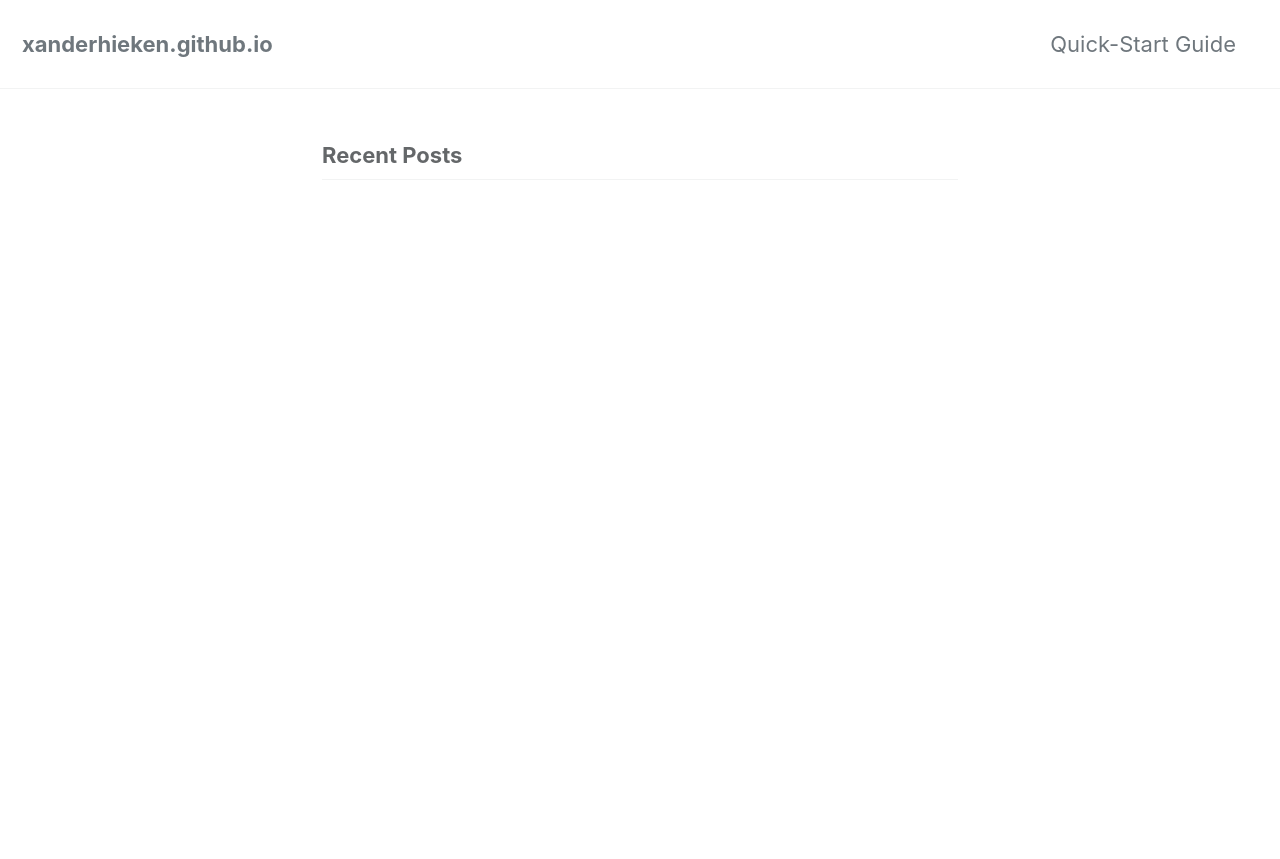
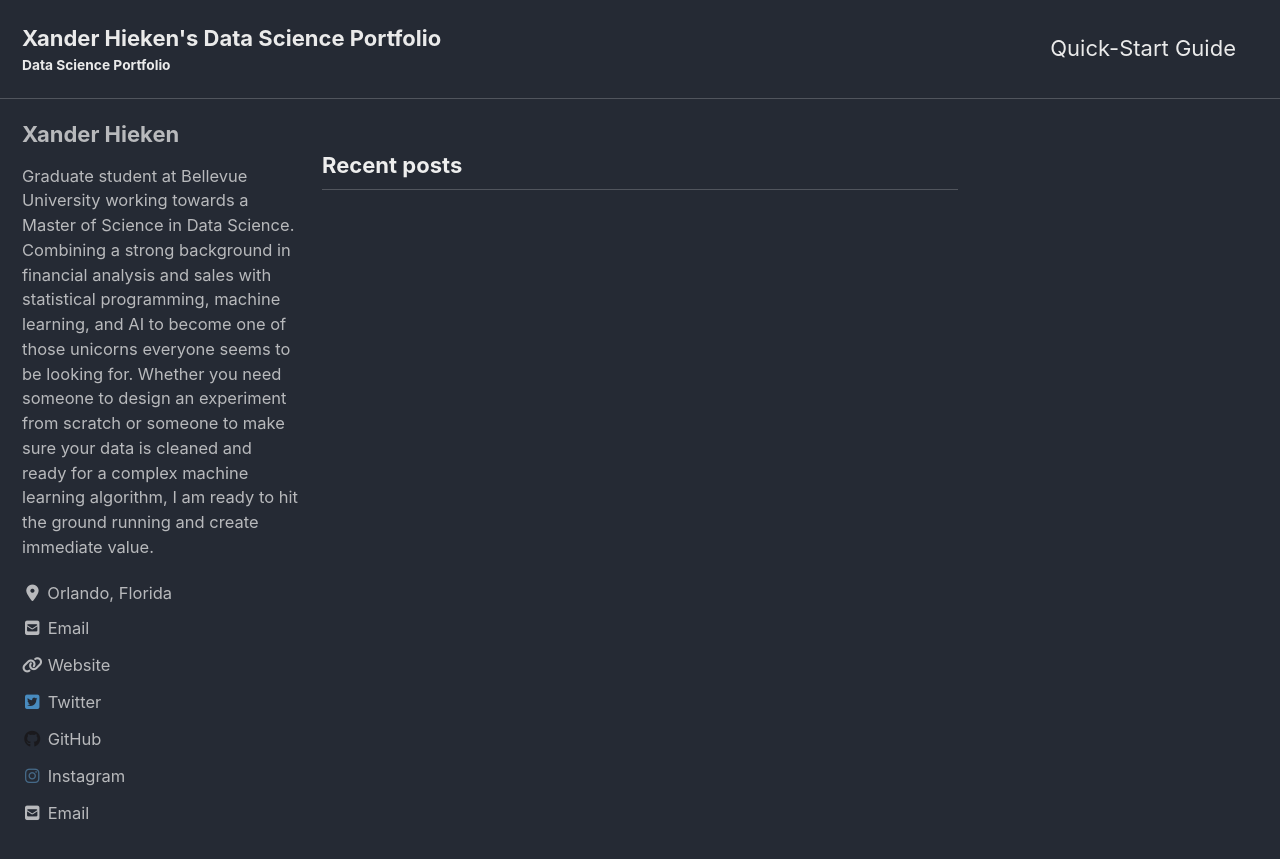
Before and after one commit to xanderhieken/xanderhieken.github.io, a Jekyll site: the page built from index.html, in a window 1280 px wide and 900 px high. Shown: the top 859 px of the window. Built offline with Jekyll 4.4.1, drawn with Linux system fonts in a browser that asks for light colours; cached includes are drawn as plain includes; nearby versions of some CDN libraries; the list of posts is cut into pages by our own code; some of the changed text lies outside the part shown.

Commit message:
Update _config.yml

```diff
--- a/_config.yml
+++ b/_config.yml
@@ -10,7 +10,7 @@
 # Review documentation to determine if you should use `theme` or `remote_theme`
 # https://mmistakes.github.io/minimal-mistakes/docs/quick-start-guide/#installing-the-theme
 
- theme                  : "minimal-mistakes-jekyll"
+# theme                  : "minimal-mistakes-jekyll"
 # remote_theme           : "mmistakes/minimal-mistakes"
 minimal_mistakes_skin    : "dark" # "air", "aqua", "contrast", "dark", "dirt", "neon", "mint", "plum", "sunrise"
 
```
